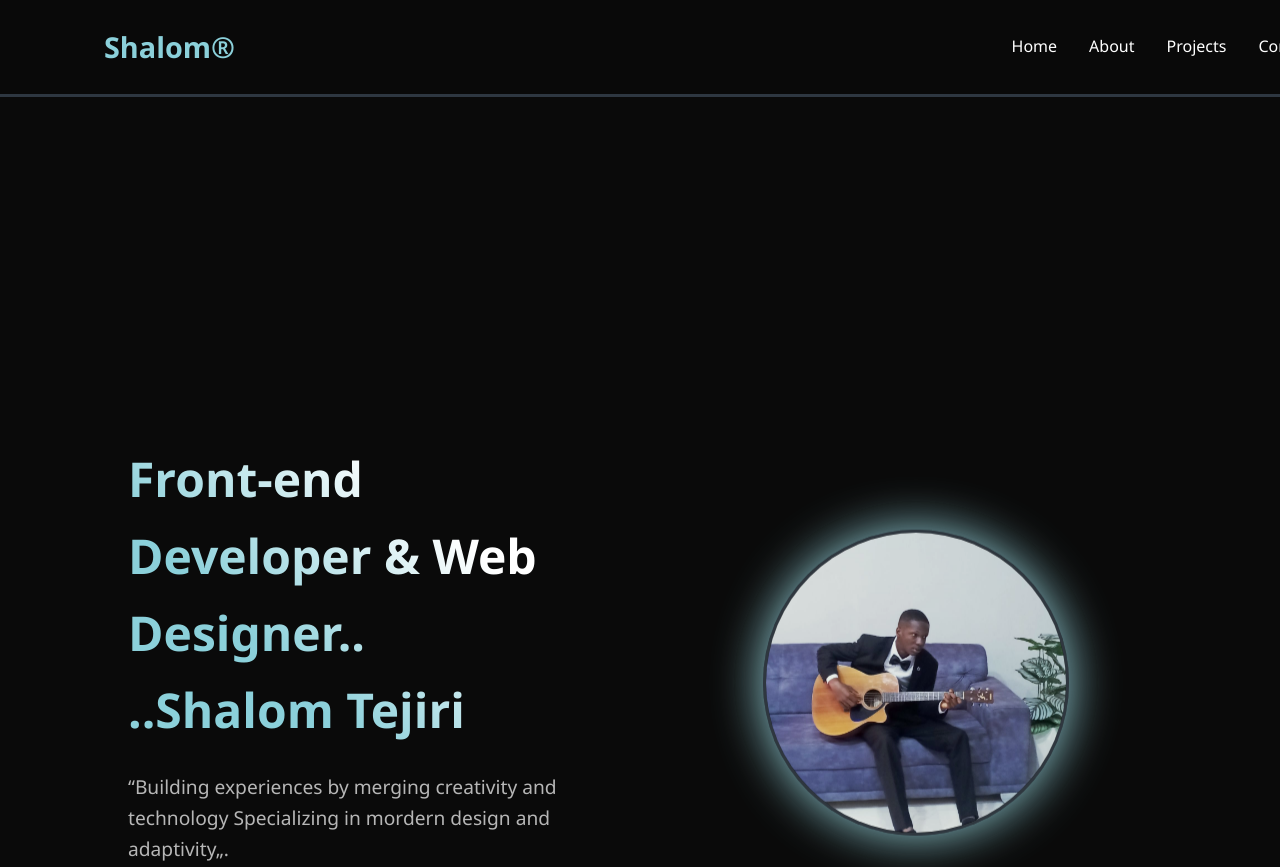
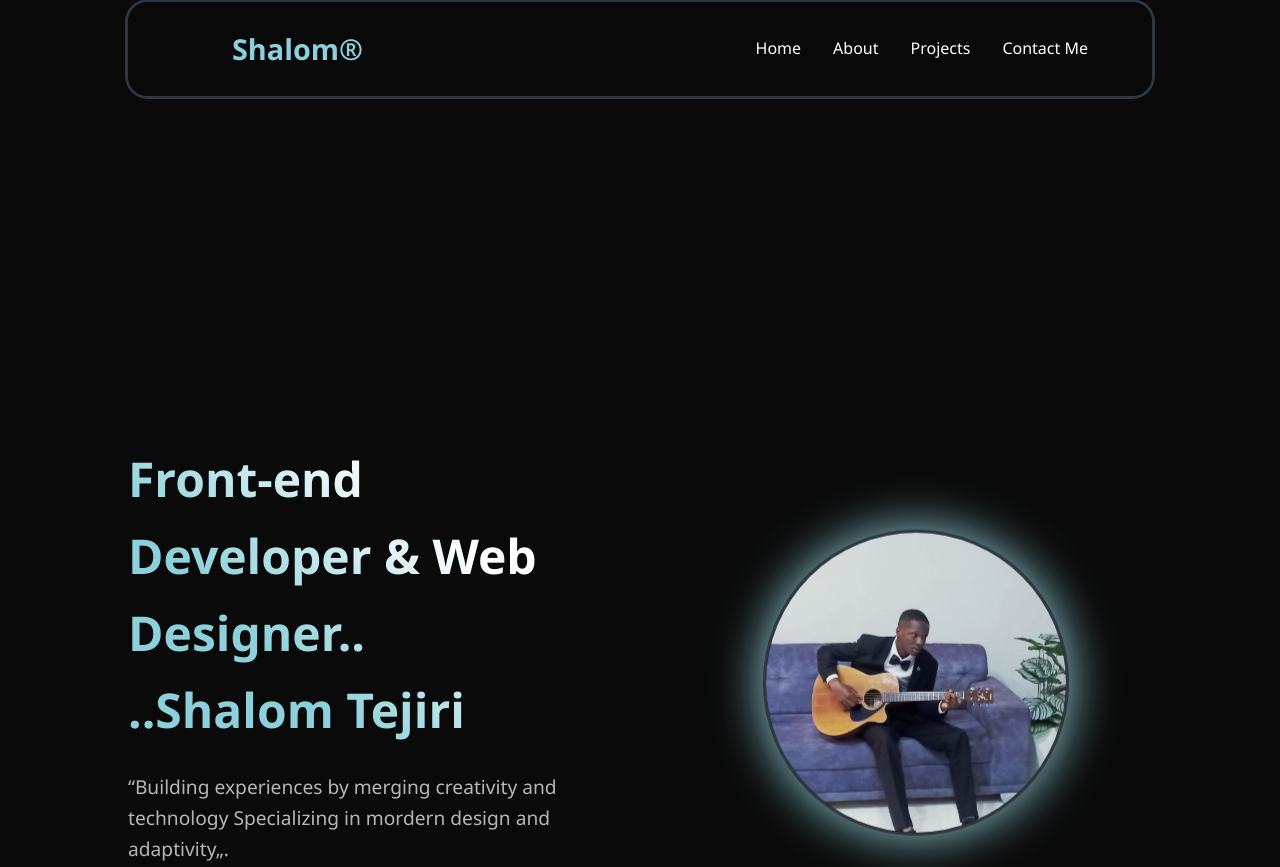
Before and after one commit to tejirishalom/Shalom-, a plain HTML site: page index.html in a window 1280 px wide. Shown: the top 867 px of the page. Drawn offline with Linux system fonts and the light colour scheme.

Commit message:
did general changes

```diff
--- a/index.html
+++ b/index.html
@@ -47,7 +47,7 @@
             to help anyone bring thier dreams with code. These are some of my development skills;
         </p>
     </div>
-    <h2>Technical</h2>
+    <h2>Technical Expertise</h2>
     <div class="skill-grid">
         <div class="skills-card">
             <i class="fa-solid fa-code"></i>
--- a/style.css
+++ b/style.css
@@ -23,10 +23,12 @@ body{
 /* navbar */
 .navbar{
     position: fixed;
-    top: 0;
-    width: 100%;
+    top: 2px;
+    width: 70%;
     padding: 1.5rem 5%;
     display: flex;
+    border-radius: 20px;
+    left: 10%;
     justify-content: space-between;
     align-items: center;
     background: rgba(10, 10, 10, 0.95);
@@ -226,7 +228,7 @@ body{
 }
 
 .layer{
-    width: 100%;
+    width: 70%;
     height:0%;
     background: linear-gradient(#ccdee0, rgba(185, 200, 218, 0.4));
     border-radius: 10px;
```
